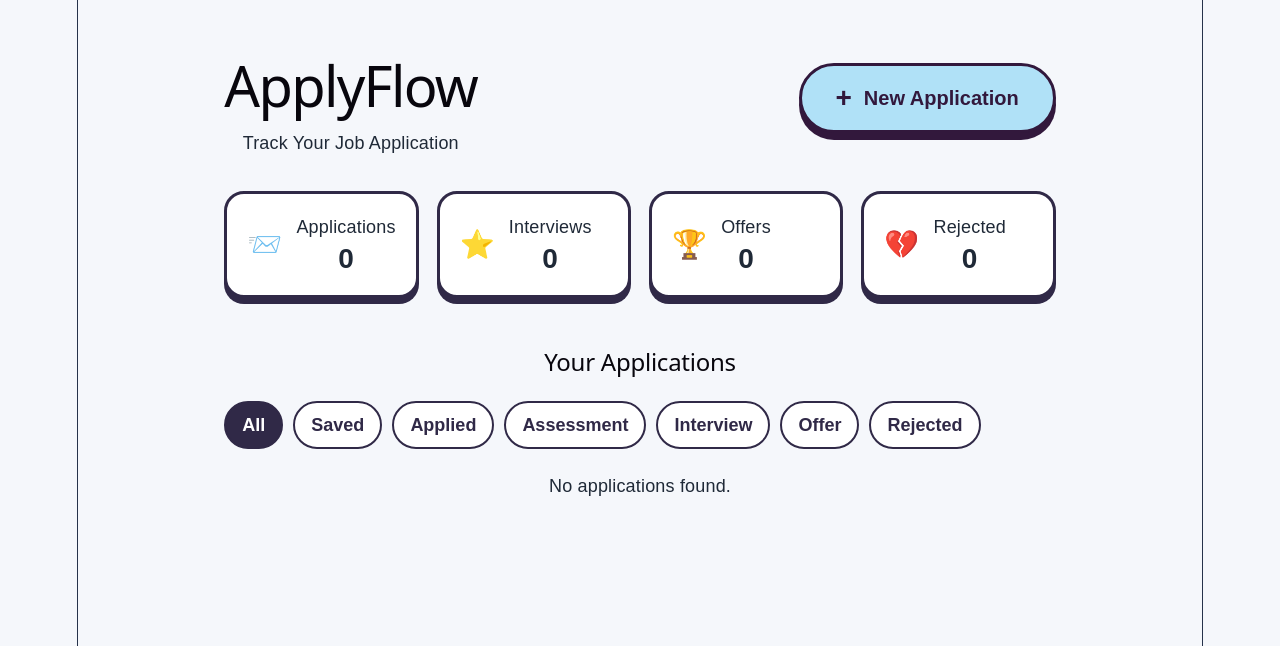
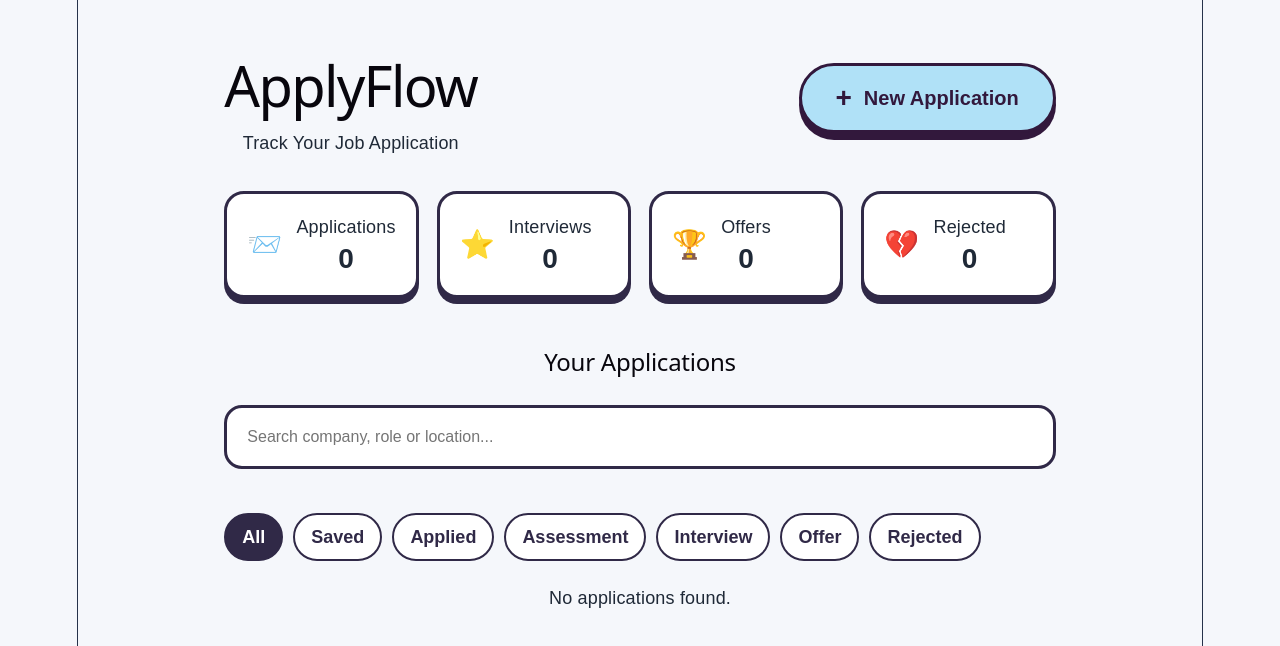
Before and after one commit to madinasagatova/JobTracker, a React (Vite) app: page / in a window 1280 px wide. Shown: the top 646 px of the page. Built offline with nearby package versions, Linux system fonts and the light colour scheme.

Commit message:
Add job application search

```diff
--- a/src/App.css
+++ b/src/App.css
@@ -577,3 +577,25 @@ main {
     grid-template-columns: repeat(2, 1fr);
   }
 }
+.search-input {
+  width: 100%;
+  box-sizing: border-box;
+
+  margin-top: 20px;
+  margin-bottom: 20px;
+
+  padding: 16px 20px;
+
+  background-color: white;
+  color: #302947;
+
+  border: 3px solid #302947;
+  border-radius: 18px;
+
+  font: inherit;
+  font-size: 16px;
+}
+
+.search-input:focus {
+  outline: 3px solid rgba(160, 205, 240, 0.4);
+}
--- a/src/App.tsx
+++ b/src/App.tsx
@@ -54,11 +54,23 @@ function App() {
   // Filter state. Initially, we show everything
   const [filter, setFilter] = useState<FilterStatus>("All");
 
+  // Search
+  const [searchTerm, setSearchTerm] = useState("");
+
   // Filtered list
-  const filteredJobs =
-  filter === "All"
-  ? jobs
-  : jobs.filter((job) => job.status === filter);
+  const filteredJobs = jobs.filter((job) => {
+    const matchesStatus =
+      filter === "All" || job.status === filter;
+
+    const search = searchTerm.toLowerCase().trim();
+
+    const matchesSearch =
+      job.company.toLowerCase().includes(search) ||
+      job.role.toLowerCase().includes(search) ||
+      job.location.toLowerCase().includes(search);
+
+    return matchesStatus && matchesSearch;
+  });
 
   const totalApplications = jobs.length;
 
@@ -205,6 +217,12 @@ function App() {
       <section className='jobs-list'>
         <h2>Your Applications</h2>
 
+        <input type="text"
+        className='search-input'
+        placeholder='Search company, role or location...'
+        value={searchTerm}
+        onChange={(event) => setSearchTerm(event.target.value)} />
+
         <div className='filter-buttons'>
           {(
             [
```
